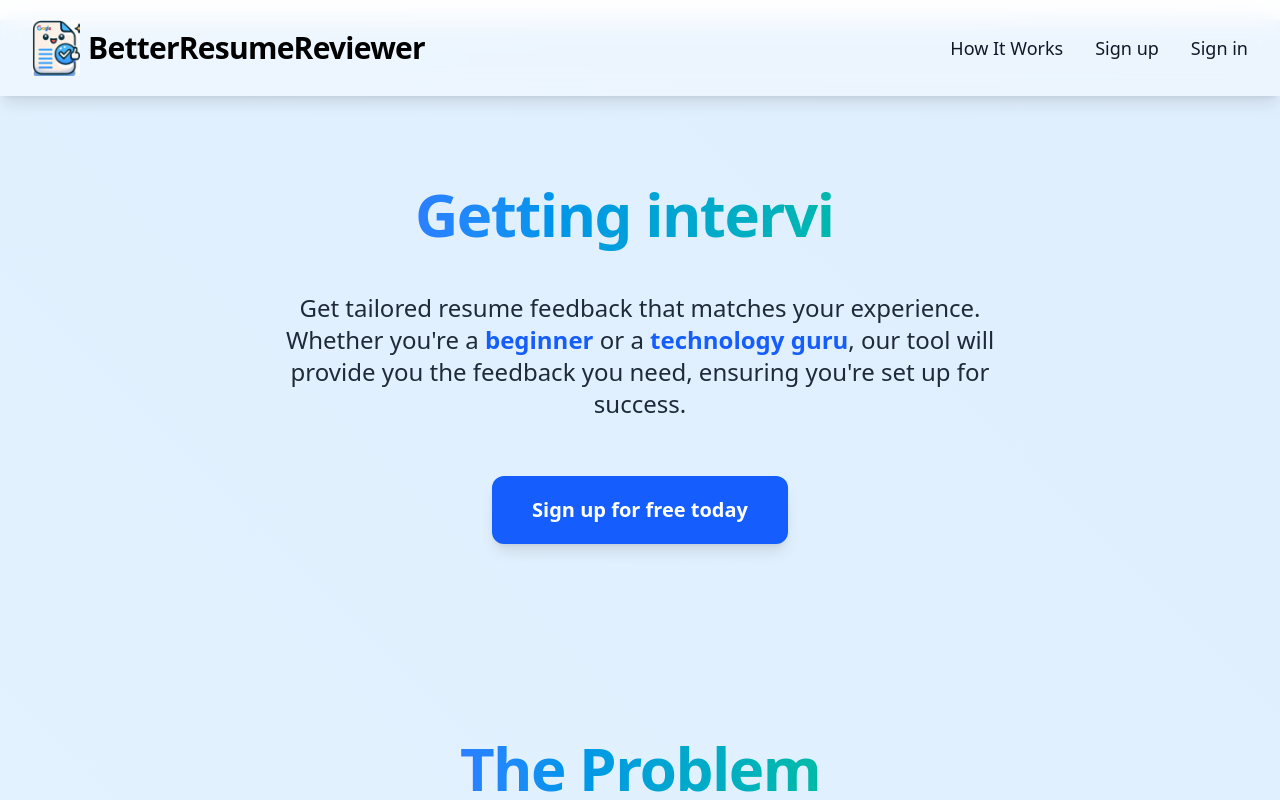
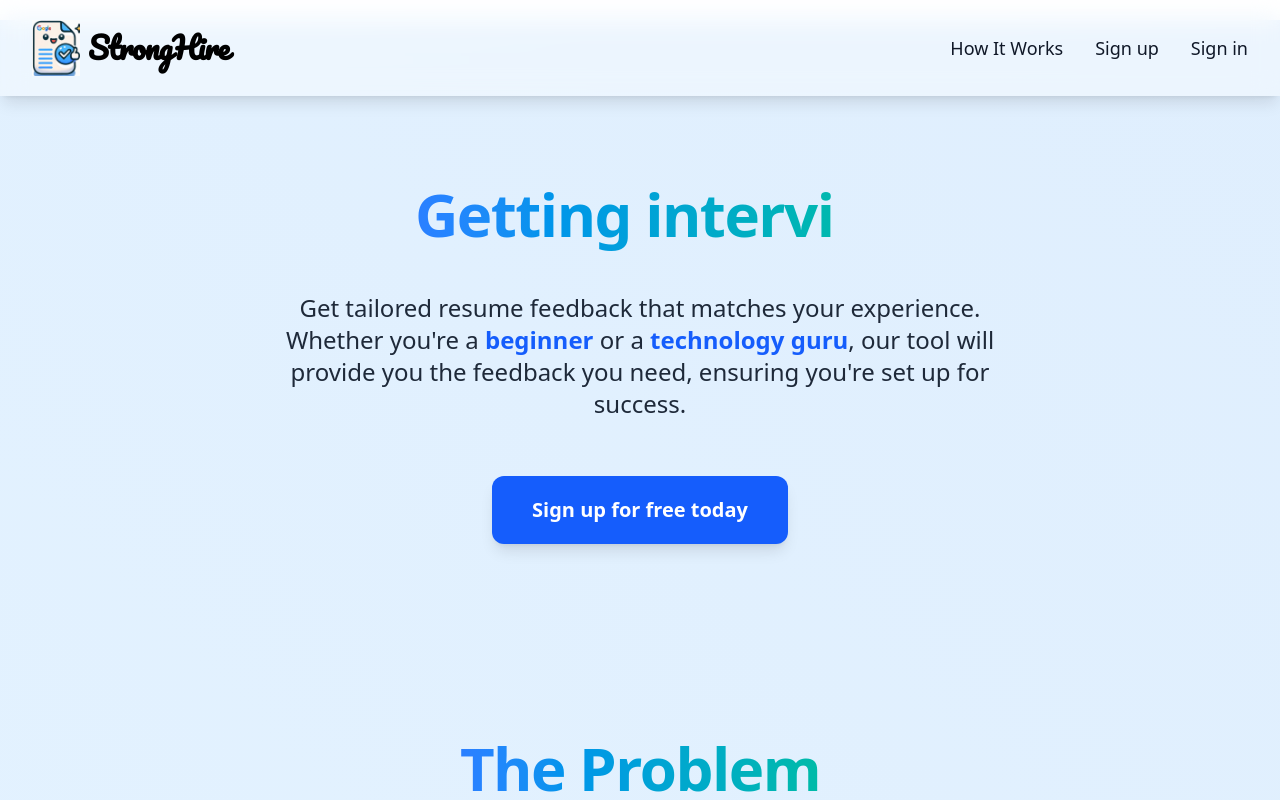
Before and after one commit to johannzhang168/BetterResumeReviewer, a React (Vite) app in the folder frontend/: page / in a window 1280 px wide. Shown: the top 800 px of the page. Built offline with nearby package versions, Linux system fonts and the light colour scheme.

Commit message:
changed font and name

```diff
--- a/frontend/src/components/Navbar.tsx
+++ b/frontend/src/components/Navbar.tsx
@@ -29,7 +29,7 @@ const Navbar = () => {
   if(path === "/"){
     return (
       <nav className="fixed top-0 left-0 w-full bg-white/40 backdrop-blur-md py-5 px-4 md:px-8 flex flex-wrap justify-between items-center text-gray-900 z-50 shadow-lg transition-all duration-300">
-        <div className="flex items-center gap-2">
+        <div className="flex items-center gap-2 hover:cursor-pointer" onClick={scrollToTop}>
           <motion.img
             src="./image.png"
             alt="logo"
@@ -37,12 +37,11 @@ const Navbar = () => {
             initial={{ opacity: 0, scale: 0.8 }}
             animate={{ opacity: 1, scale: 1 }}
             transition={{ duration: 2 }}
-            onClick={scrollToTop}
           />
           <div className="text-2xl md:text-3xl font-bold tracking-tight text-black "
-          style={{ fontFamily: "Avenir, system-ui, Helvetica, Arial, sans-serif" }}
+          style={{ fontFamily: "'Pacifico', 'Dancing Script', cursive" }}
           >
-            BetterResumeReviewer
+            StrongHire
           </div>
         </div>
 
--- a/frontend/src/index.css
+++ b/frontend/src/index.css
@@ -1,5 +1,17 @@
+@import url('https://fonts.googleapis.com/css2?family=Dancing+Script:wght@400;700&family=Pacifico&display=swap');
 @import "tailwindcss";
 
 :root {
-  font-family: system-ui, Avenir, Helvetica, Arial, sans-serif;
+  --font-sans: system-ui, Avenir, Helvetica, Arial, sans-serif;
+  --font-cursive: 'Dancing Script', 'Pacifico', cursive;
 }
+
+body {
+  font-family: var(--font-sans);
+}
+
+@layer utilities {
+  .font-cursive {
+    font-family: var(--font-cursive);
+  }
+}
```
